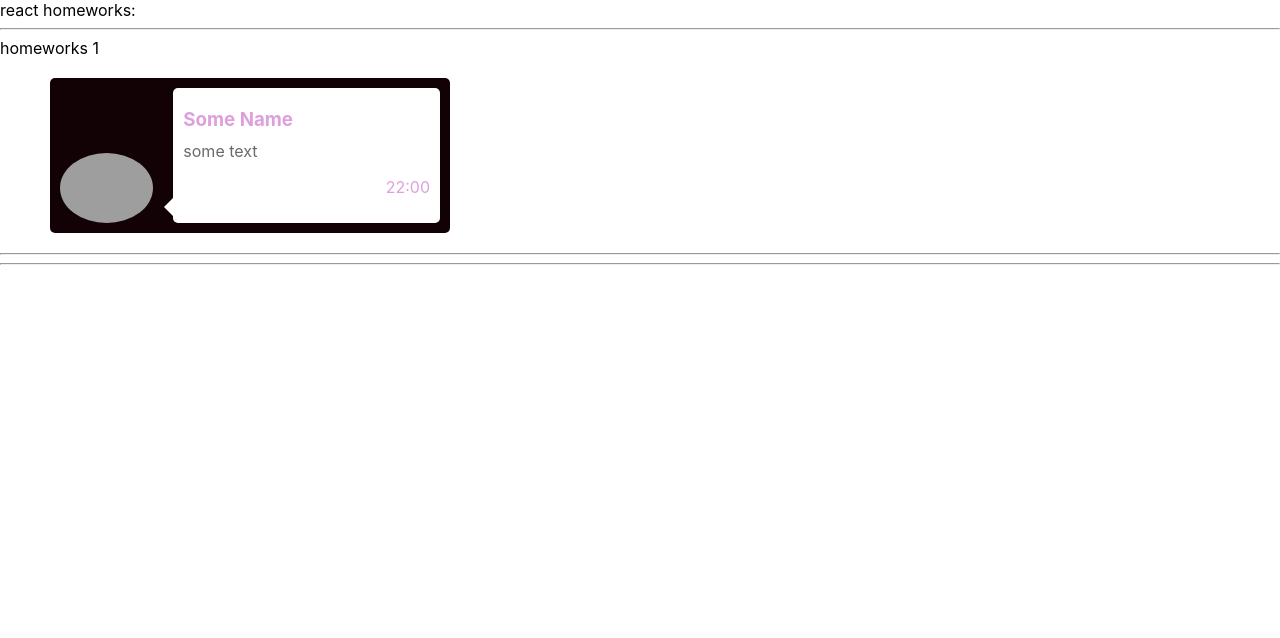
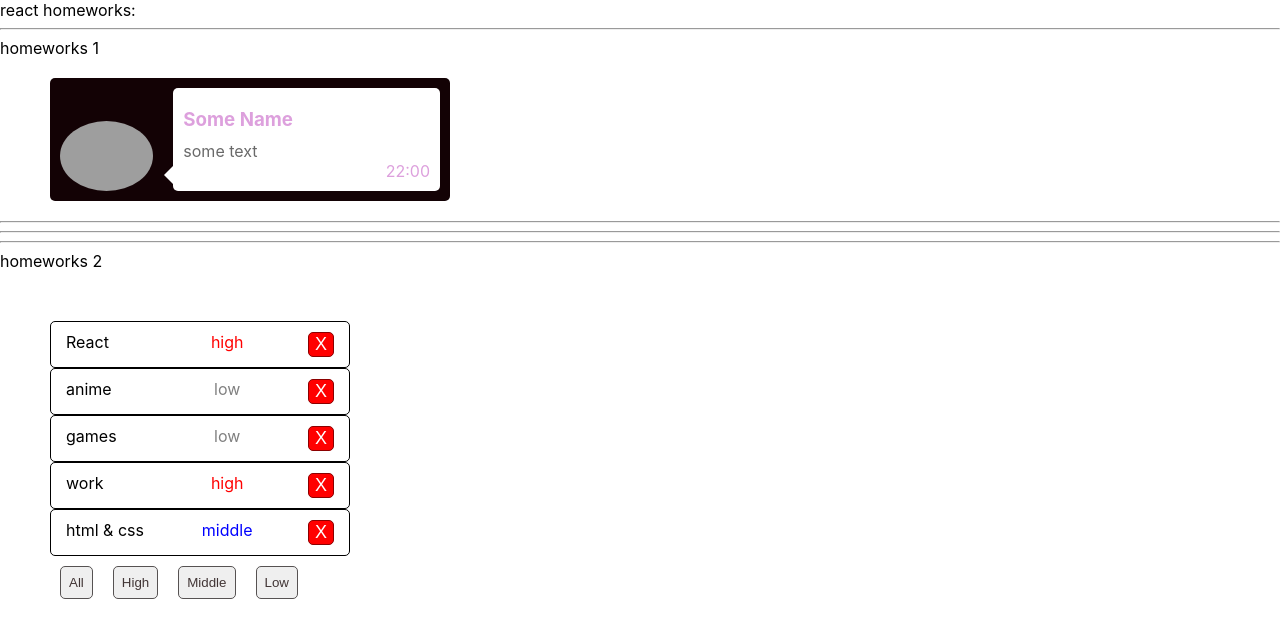
Before and after one commit to OlegPolishchuk/simple-react-homeworks, a React (Create React App) app: page / in a window 1280 px wide. Shown: the top 638 px of the page. Built offline with nearby package versions, Linux system fonts and the light colour scheme; grey boxes are pictures that could not be loaded.

Commit message:
feat: add style and priority filter (low,middle,high)

```diff
--- a/src/p1-main/m1-ui/u1-app/App.tsx
+++ b/src/p1-main/m1-ui/u1-app/App.tsx
@@ -1,13 +1,14 @@
 import React from 'react'
 import s from './App.module.css'
 import HW1 from '../../../p2-homeworks/h1/HW1'
+import HW2 from "../../../p2-homeworks/h2/HW2";
 
 function App() {
     return (
         <div className={s.App}>
             <div>react homeworks:</div>
             <HW1/>
-            {/*<HW2/>*/}
+            <HW2/>
             {/*<HW3/>*/}
             {/*<HW4/>*/}
             {/*<HW5/>*/}
--- a/src/p2-homeworks/h2/Affair.tsx
+++ b/src/p2-homeworks/h2/Affair.tsx
@@ -1,19 +1,21 @@
 import React from 'react'
+import style from './Affairs.module.css';
+import {AffairType} from "./HW2";
 
 type AffairPropsType = {
     // key не нужно типизировать
-    affair: any // need to fix any
-    deleteAffairCallback: any // need to fix any
+    affair: AffairType // fixed
+    deleteAffairCallback: () => void
 }
 
 function Affair(props: AffairPropsType) {
     const deleteCallback = () => {}// need to fix
 
     return (
-        <div>
-            // show some text
-
-            <button onClick={deleteCallback}>X</button>
+        <div className={style.item}>
+            <p className={style.name}>{props.affair.name}</p>
+            <p className={style[`${props.affair.priority}`]}>{props.affair.priority}</p>
+            <button className={style.btn_delete} onClick={deleteCallback}>X</button>
         </div>
     )
 }
--- a/src/p2-homeworks/h2/Affairs.module.css
+++ b/src/p2-homeworks/h2/Affairs.module.css
@@ -1,3 +1,69 @@
-.someClass {
+.wrapper {
+    margin: 50px;
+    max-width: 300px;
+}
 
+.item {
+    padding: 10px 15px;
+    border: 1px solid #000;
+    border-radius: 5px;
+
+    display: flex;
+    justify-content: space-between;
 }
+
+.item span {
+    color: cornflowerblue;
+}
+
+p {
+    margin: 0;
+}
+
+.name {
+    flex-basis: 30%;
+}
+
+.low {
+    color: gray;
+}
+
+.middle {
+    color: blue;
+}
+
+.high {
+    color: red;
+}
+
+.cmn_btn {
+    padding: 8px;
+    margin: 10px;
+
+    border: 1px solid #565252;
+    border-radius: 5px;
+
+    color: #413535;
+    cursor: pointer;
+}
+
+.cmn_btn:hover {
+    background: #fafafa;
+}
+
+.btn_delete {
+    background: red;
+
+    font-size: 18px;
+    color: #fff;
+    border-radius: 5px;
+    border: 1px solid darkred;
+
+    cursor: pointer;
+
+    position: relative;
+}
+
+.btn_delete:hover {
+    top: 2px;
+}
--- a/src/p2-homeworks/h2/Affairs.tsx
+++ b/src/p2-homeworks/h2/Affairs.tsx
@@ -1,10 +1,11 @@
-import React from 'react'
+import React, {Dispatch} from 'react'
 import Affair from './Affair'
-import {AffairType} from './HW2'
+import {AffairType, filterAffairs, FilterType} from './HW2'
+import style from './Affairs.module.css';
 
 type AffairsPropsType = { // need to fix any
-    data: any
-    setFilter: any
+    data: Array<AffairType>
+    setFilter: Dispatch<React.SetStateAction<FilterType>>
     deleteAffairCallback: any
 }
 
@@ -17,20 +18,20 @@ function Affairs(props: AffairsPropsType) {
         />
     ))
 
-    const setAll = () => {} // need to fix
-    const setHigh = () => {}
-    const setMiddle = () => {}
-    const setLow = () => {}
+    const setAll = (filter: FilterType) => {props.setFilter(filter)} // need to fix
+    const setHigh = (filter: FilterType) => {props.setFilter(filter)}
+    const setMiddle = (filter: FilterType) => {props.setFilter(filter)}
+    const setLow = (filter: FilterType) => {props.setFilter(filter)}
 
     return (
-        <div>
+        <div className={style.wrapper}>
 
             {mappedAffairs}
 
-            <button onClick={setAll}>All</button>
-            <button onClick={setHigh}>High</button>
-            <button onClick={setMiddle}>Middle</button>
-            <button onClick={setLow}>Low</button>
+            <button className={style.cmn_btn} onClick={() => setAll('all')}>All</button>
+            <button className={style.cmn_btn} onClick={() => setHigh('high')}>High</button>
+            <button className={style.cmn_btn} onClick={() => setMiddle('middle')}>Middle</button>
+            <button className={style.cmn_btn} onClick={() => setLow('low')}>Low</button>
         </div>
     )
 }
--- a/src/p2-homeworks/h2/HW2.tsx
+++ b/src/p2-homeworks/h2/HW2.tsx
@@ -2,12 +2,18 @@ import React, {useState} from 'react'
 import Affairs from './Affairs'
 
 // types
-export type AffairPriorityType = any // need to fix any
-export type AffairType = any // need to fix any
+export type AffairPriorityType = 'all' | 'high' | 'low' | 'middle'
 export type FilterType = 'all' | AffairPriorityType
 
+export type AffairType = {
+    _id: number
+    name: string
+    priority: string
+}
+
+
 // constants
-const defaultAffairs: any = [ // need to fix any
+const defaultAffairs: Array<AffairType> = [ // need to fix any
     {_id: 1, name: 'React', priority: 'high'},
     {_id: 2, name: 'anime', priority: 'low'},
     {_id: 3, name: 'games', priority: 'low'},
@@ -16,20 +22,24 @@ const defaultAffairs: any = [ // need to fix any
 ]
 
 // pure helper functions
-export const filterAffairs = (affairs: any, filter: any): any => { // need to fix any
+export const filterAffairs = (affairs: Array<AffairType>, filter: FilterType): Array<AffairType> => { // need to fix any
     if (filter === 'all') return affairs
-    else return // need to fix
+    else {
+        return affairs.filter(el=>{
+            return el.priority === filter
+        })
+    }
 }
 export const deleteAffair = (affairs: any, _id: any): any => { // need to fix any
-    return // need to fix
+   // setState
 }
 
 function HW2() {
-    const [affairs, setAffairs] = useState<any>(defaultAffairs) // need to fix any
+    const [affairs, setAffairs] = useState<Array<AffairType>>(defaultAffairs)
     const [filter, setFilter] = useState<FilterType>('all')
 
     const filteredAffairs = filterAffairs(affairs, filter)
-    const deleteAffairCallback = (_id: any) => setAffairs(deleteAffair(affairs, _id)) // need to fix any
+    const deleteAffairCallback = (_id: number) => setAffairs(deleteAffair(affairs, _id)) // need to fix any
 
     return (
         <div>
@@ -42,11 +52,6 @@ function HW2() {
                 setFilter={setFilter}
                 deleteAffairCallback={deleteAffairCallback}
             />
-
-            <hr/>
-            {/*для личного творчества, могу проверить*/}
-            {/*<AlternativeAffairs/>*/}
-            <hr/>
         </div>
     )
 }
```
